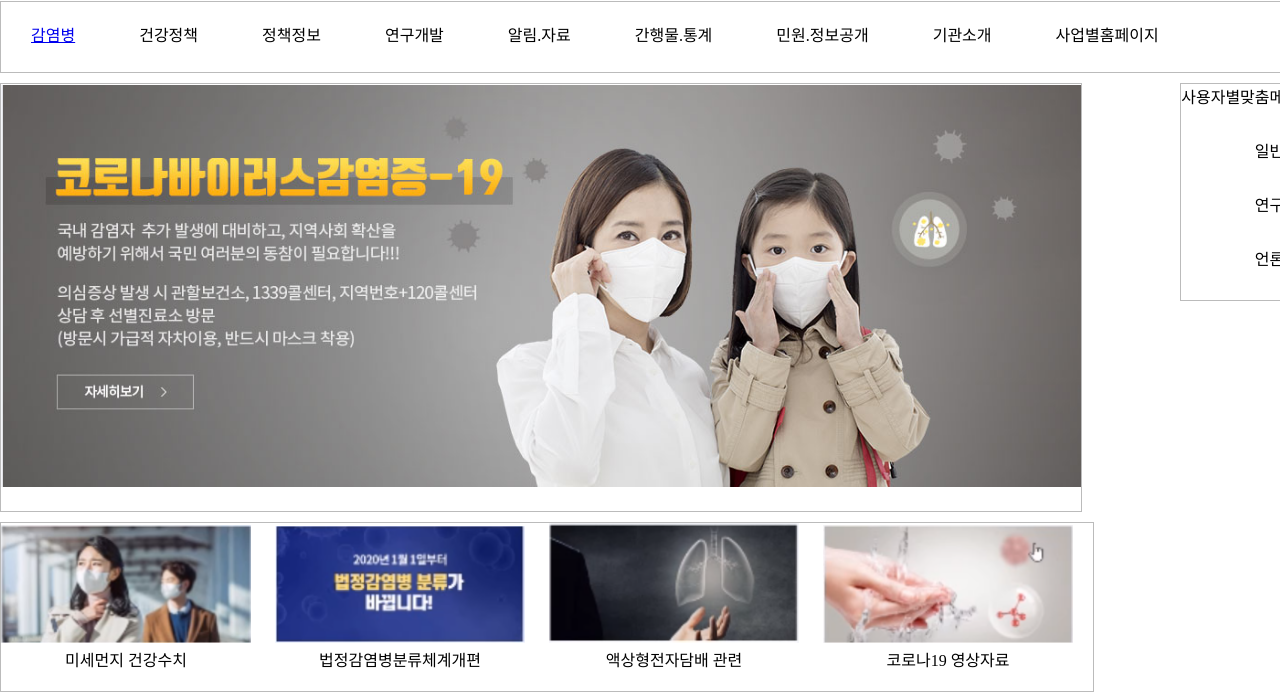
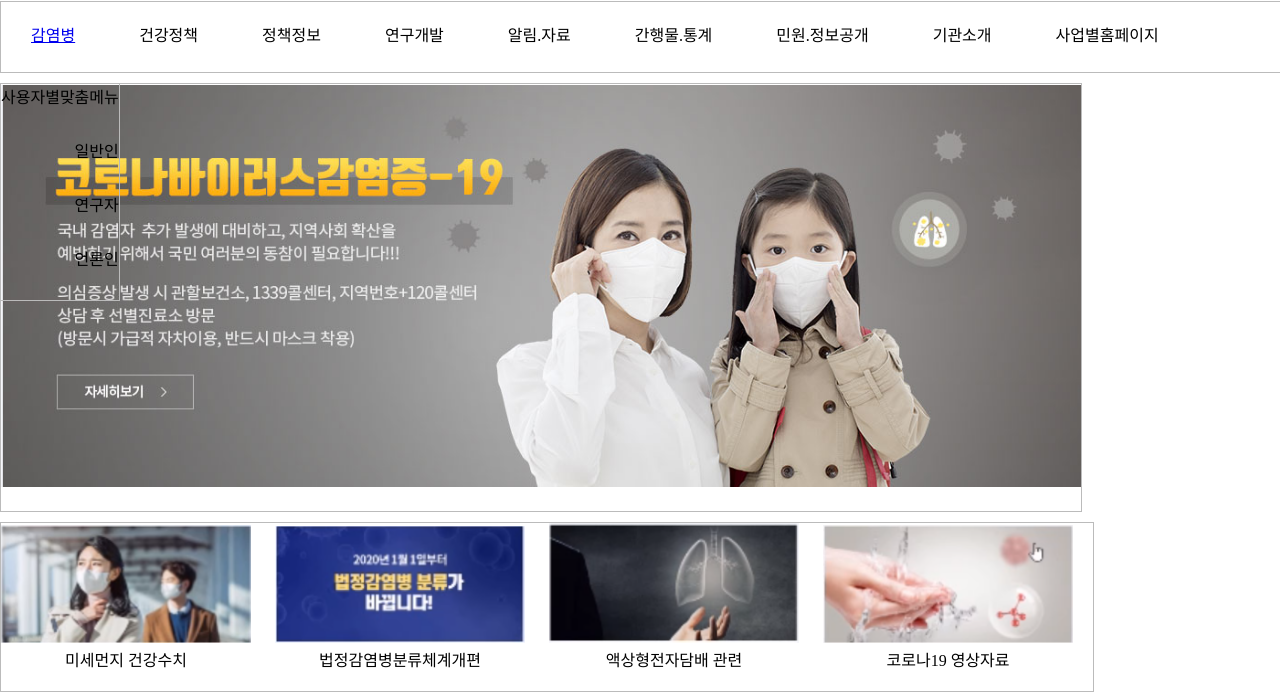
Before and after one commit to Hyunjin127/Hyunjin127.github.io, a plain HTML site: page index.html in a window 1280 px wide. Shown: the part 121-814 px from the top of the page. Drawn offline with Linux system fonts and the light colour scheme.

Commit message:
Update index.html

```diff
--- a/index.html
+++ b/index.html
@@ -61,8 +61,8 @@
 			padding-bottom: 20px;
 		}
 		aside{
-			float: fixed;
-			float: right;
+			position: fixed;
+			position: 1300px;
 			border: 1px solid #bbbbbb;
 			background-attachment: fixed;
                         overflow-x: auto;
```
